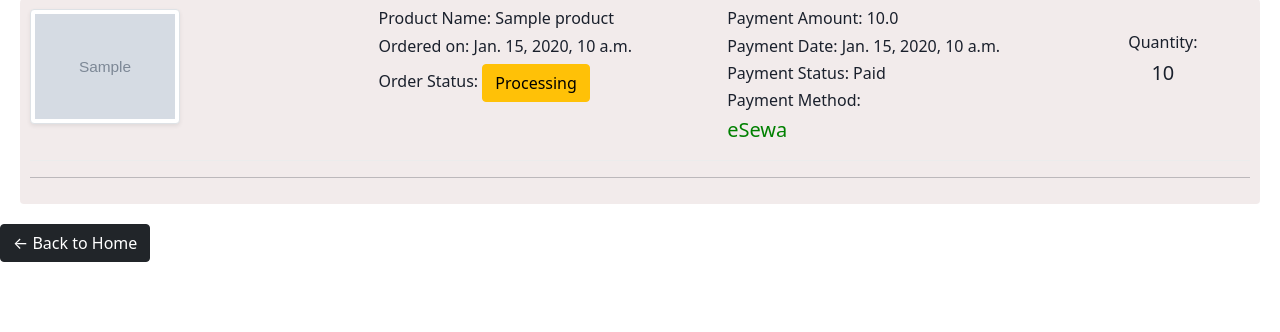
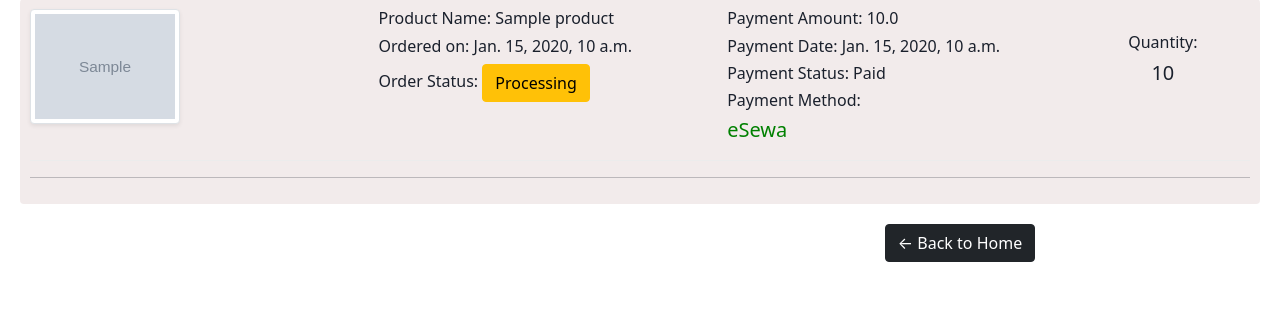
Before and after one commit to namansubedi/eMPORIUM, a Django app: page /orderapp/orderdetails/1 in a window 1280 px wide. Shown: the part 264-596 px from the top of the page. Run offline with Django 3.2, Linux system fonts and the light colour scheme; tables that the repository leaves empty hold one stand-in row (values such as "Sample post"); grey boxes marked "Sample" are stand-in pictures; some libraries are stand-ins or nearby versions; some web fonts are replaced.

Commit message:
Update mystyle.css

```diff
--- a/static/css/mystyle.css
+++ b/static/css/mystyle.css
@@ -126,3 +126,7 @@ body{
     color: white;
 
 }
+.kallu{
+    text-align: center;
+    margin-left: 50%;
+}
```
